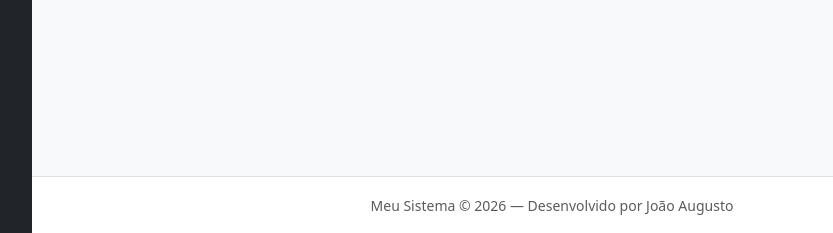
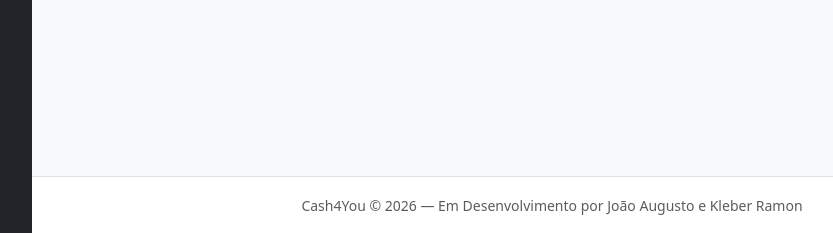
Before and after one commit to Joao0liver/cash4you, a Django app: page /produto/ in a window 1280 px wide. Shown: the part 567-800 px from the top of the page, without its empty margins (208-1041 px from the left). Run offline with Django 5.2, Linux system fonts and the light colour scheme; data that the repository does not hold is empty.

Commit message:
refactor: Mudanças no arquivo de listagem de produtos

```diff
--- a/produto/templates/listar_produto.html
+++ b/produto/templates/listar_produto.html
@@ -147,7 +147,7 @@
             <!-- Footer -->
             <footer class="bg-white border-top text-center py-3">
                 <small class="text-muted">
-                    Meu Sistema © 2026 — Desenvolvido por João Augusto
+                    Cash4You © 2026 — Em Desenvolvimento por João Augusto e Kleber Ramon
                 </small>
             </footer>
 
```
